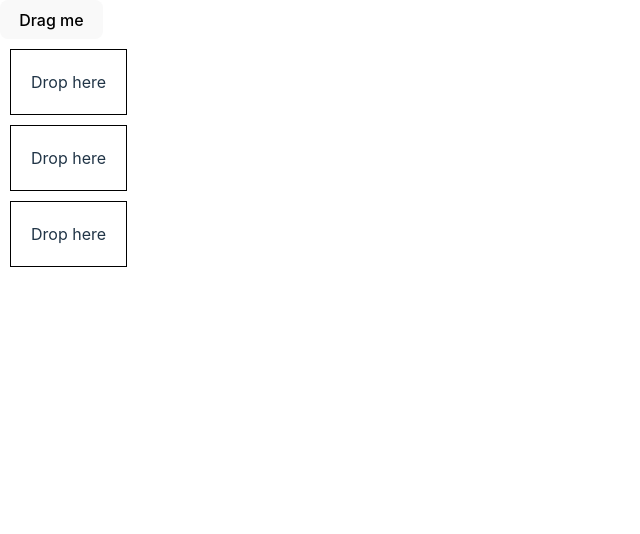
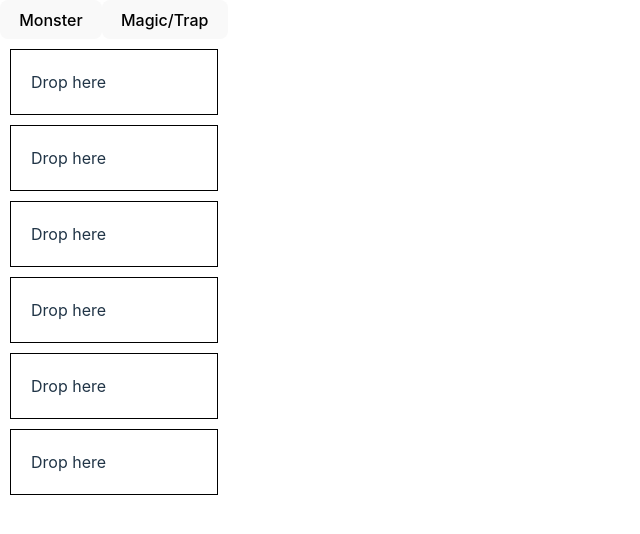
Before and after one commit to SABALBALJaoudat/CardGame, a React (Vite) app in the folder cardGame_frontend/: page / in a window 1280 px wide. Shown: the top 534 px of the page, without its empty margins (0-640 px from the left). Built offline with nearby package versions, Linux system fonts and the light colour scheme.

Commit message:
Ajout d'un deuxieme element à drag and drop distinct + nouvelle dropzone distinct

```diff
--- a/cardGame_frontend/src/App.tsx
+++ b/cardGame_frontend/src/App.tsx
@@ -5,29 +5,46 @@ import { Draggable } from './Draggable';
 import { Droppable } from './Droppable';
 
 export default function App() {
-  const containers = ['A', 'B', 'C'];
-  const [parent, setParent] = useState<string | null>(null);
+  const containers_monsters = ['zone_monsters_A', 'zone_monsters_B', 'zone_monsters_C'];
+  const containers_magictrap = ['zone_magictrap_A', 'zone_magictrap_B', 'zone_magictrap_C'];
+  const [parent, setParent] = useState<{ [key: string]: string | null }>({
+    draggable_monster: null,
+    draggable_magic: null
+  });
 
-  const handleDragEnd = ({ over }: { over: any }) => {
-    console.log(over);
+  const handleDragEnd = ({ active, over }: { active: any, over: any }) => {
     if (over) {
-      setParent(over.id);
-    }
-    else {
-      setParent(null);
+      setParent((prev) => ({
+        ...prev,
+        [active.id]: over.id
+      }));
+    } else {
+      setParent((prev) => ({
+        ...prev,
+        [active.id]: null
+      }));
     }
   };
 
-  const draggableMarkup = (
-    <Draggable id="draggable">Drag me</Draggable>
+  const draggableMarkup_monsters = (
+    <Draggable id="draggable_monster">Monster</Draggable>
+  );
+  const draggableMarkup_magic = (
+    <Draggable id="draggable_magic">Magic/Trap</Draggable>
   );
 
   return (
     <DndContext onDragEnd={handleDragEnd}>
-      {parent === null ? draggableMarkup : null}
-      {containers.map((id) => (
+      {parent.draggable_monster === null ? draggableMarkup_monsters : null}
+      {parent.draggable_magic === null ? draggableMarkup_magic : null}
+      {containers_monsters.map((id) => (
         <Droppable key={id} id={id}>
-          {parent === id ? <Draggable id="draggable">Drag me</Draggable> : 'Drop here'}
+          {parent.draggable_monster === id ? draggableMarkup_monsters : 'Drop here'}
+        </Droppable>
+      ))}
+      {containers_magictrap.map((id) => (
+        <Droppable key={id} id={id}>
+          {parent.draggable_magic === id ? draggableMarkup_magic : 'Drop here'}
         </Droppable>
       ))}
     </DndContext>
```
